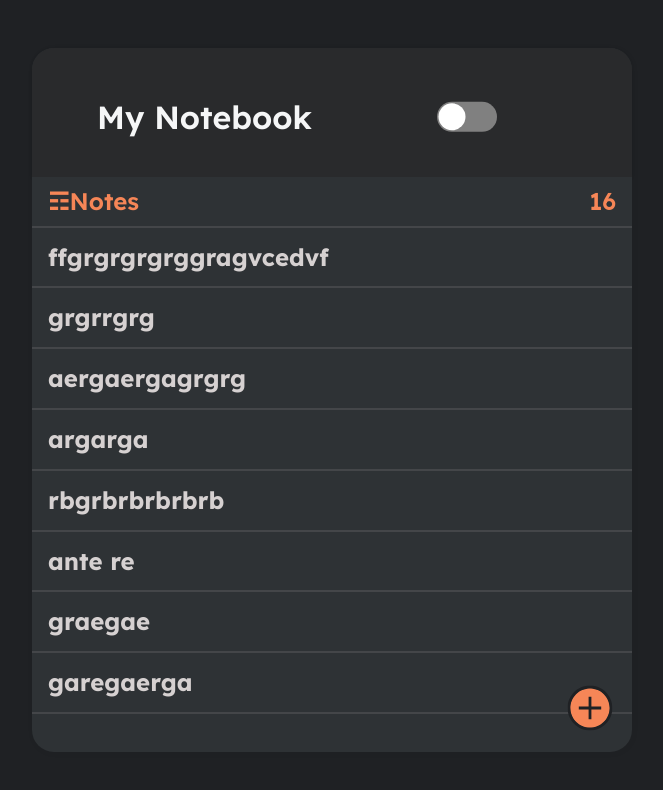
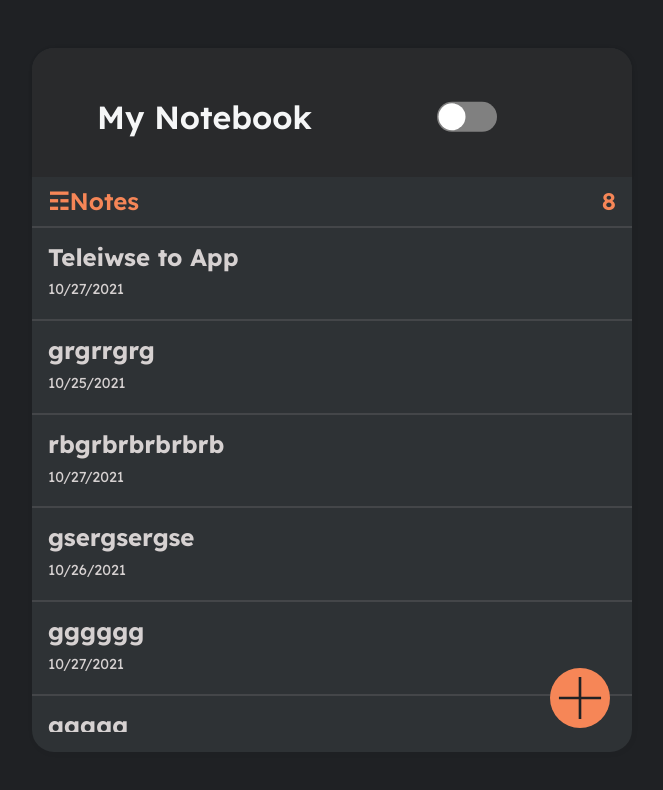
Before and after one commit to steliosal/mynotes, a React (Create React App) app: page / in a window 1280 px wide. Shown: the top 790 px of the page, without its empty margins (308-971 px from the left). Built offline with nearby package versions, Linux system fonts and the light colour scheme; data requests are answered from the project's data file.

Commit message:
ready to deploy first version

```diff
--- a/db.json
+++ b/db.json
@@ -1,8 +1,8 @@
 {
   "notes": [
     {
-      "body": "ffgrgrgrgrggragvcedvf",
-      "updated": "2021-10-26T20:45:02.352Z",
+      "body": "Teleiwse to App\n\n-Vodafone epidothsh\n-phgaine gym\n- shambhavi\n- Mila me three\n- Wrap present\n- Sfragida\n- Peper spray\n- Tourta\n-Happening gia genethlia\n- Plune piata\n- peta sfouggaristra\n- pare cacao, giaourti, kshrous karpous\n- Katharise Dwmatio",
+      "updated": "2021-10-27T13:45:06.263Z",
       "id": 13
     },
     {
@@ -11,59 +11,9 @@
       "id": 18
     },
     {
-      "body": "aergaergagrgrg",
-      "updated": "2021-10-26T20:44:47.371Z",
-      "id": 21
-    },
-    {
-      "body": "argarga",
-      "updated": "2021-10-26T20:38:19.128Z",
-      "id": 22
-    },
-    {
       "body": "rbgrbrbrbrbrb",
       "updated": "2021-10-27T09:04:49.442Z",
       "id": 23
-    },
-    {
-      "body": "ante re ",
-      "updated": "2021-10-26T08:15:44.910Z",
-      "id": 25
-    },
-    {
-      "body": "graegae",
-      "updated": "2021-10-26T09:09:22.798Z",
-      "id": 26
-    },
-    {
-      "body": "garegaerga",
-      "updated": "2021-10-26T09:09:29.494Z",
-      "id": 27
-    },
-    {
-      "body": "gargag",
-      "updated": "2021-10-26T09:25:08.077Z",
-      "id": 28
-    },
-    {
-      "body": "gargarga",
-      "updated": "2021-10-26T09:25:13.413Z",
-      "id": 29
-    },
-    {
-      "body": "5456r6",
-      "updated": "2021-10-26T09:25:34.564Z",
-      "id": 30
-    },
-    {
-      "body": "gsergserge",
-      "updated": "2021-10-26T09:25:39.276Z",
-      "id": 31
-    },
-    {
-      "body": "gsergsergs",
-      "updated": "2021-10-26T09:25:42.172Z",
-      "id": 32
     },
     {
       "body": "gsergsergse",
@@ -72,13 +22,23 @@
     },
     {
       "body": "gggggg",
-      "updated": "2021-10-26T11:29:32.915Z",
+      "updated": "2021-10-27T13:44:22.077Z",
       "id": 34
     },
     {
       "body": "ggggg",
       "updated": "2021-10-26T11:29:39.859Z",
       "id": 35
+    },
+    {
+      "body": "grgrg",
+      "updated": "2021-10-27T13:32:35.550Z",
+      "id": 36
+    },
+    {
+      "body": "argarga",
+      "updated": "2021-10-27T13:32:39.654Z",
+      "id": 37
     }
   ]
 }
--- a/src/App.css
+++ b/src/App.css
@@ -216,6 +216,10 @@ background-color: var(--notesHeader);
     transition: all 0.2s ease-in-out;
   }
 
+.notes-list-item p span{
+  font-size: 60% ;
+}
+
   .notes-list-item:hover {
       background-color: var(--hoverNotes);
       color: #1f2124;
@@ -228,8 +232,8 @@ background-color: var(--notesHeader);
     bottom: 24px;
     right: 22px;
     border: none;
-    width: 40px;
-    height: 40px;
+    width: 60px;
+    height: 60px;
     border-radius: 50%;
     display: flex;
     align-items: center;
--- a/src/components/AddButton.jsx
+++ b/src/components/AddButton.jsx
@@ -1,6 +1,6 @@
 import React from 'react'
 import {Link} from 'react-router-dom'
-import {ReactComponent as AddIcon} from '../assets/plusIcon.svg'
+import { ReactComponent as AddIcon } from "../assets/addIcon.svg";
 
 const AddButton = () => {
     return (
--- a/src/components/ListItem.jsx
+++ b/src/components/ListItem.jsx
@@ -2,10 +2,27 @@ import React from "react";
 import { Link } from "react-router-dom";
 
 const ListItem = ({ note }) => {
+
+const getTitle = (note) => {
+  const title = note.body.split("\n")[0];
+  if (title.length > 45) {
+    return title.slice(0, 45) + "...";
+  }
+  return title;
+};
+
+const getTime = (note) => {
+  const time = new Date(note.updated).toLocaleDateString();
+  return time;
+};
+
 return (
   <div className="notes-list-item">
     <Link to={`/note/${note.id}`}>
-        <h3>{note.body}</h3>
+      <h3>{getTitle(note)}</h3>
+      <p>
+        <span>{getTime(note)}</span>
+      </p>
     </Link>
   </div>
 );
```
Also changed, not shown: src/assets/addIcon.svg (added). Lines whose indentation alone changed are shown as unchanged.
